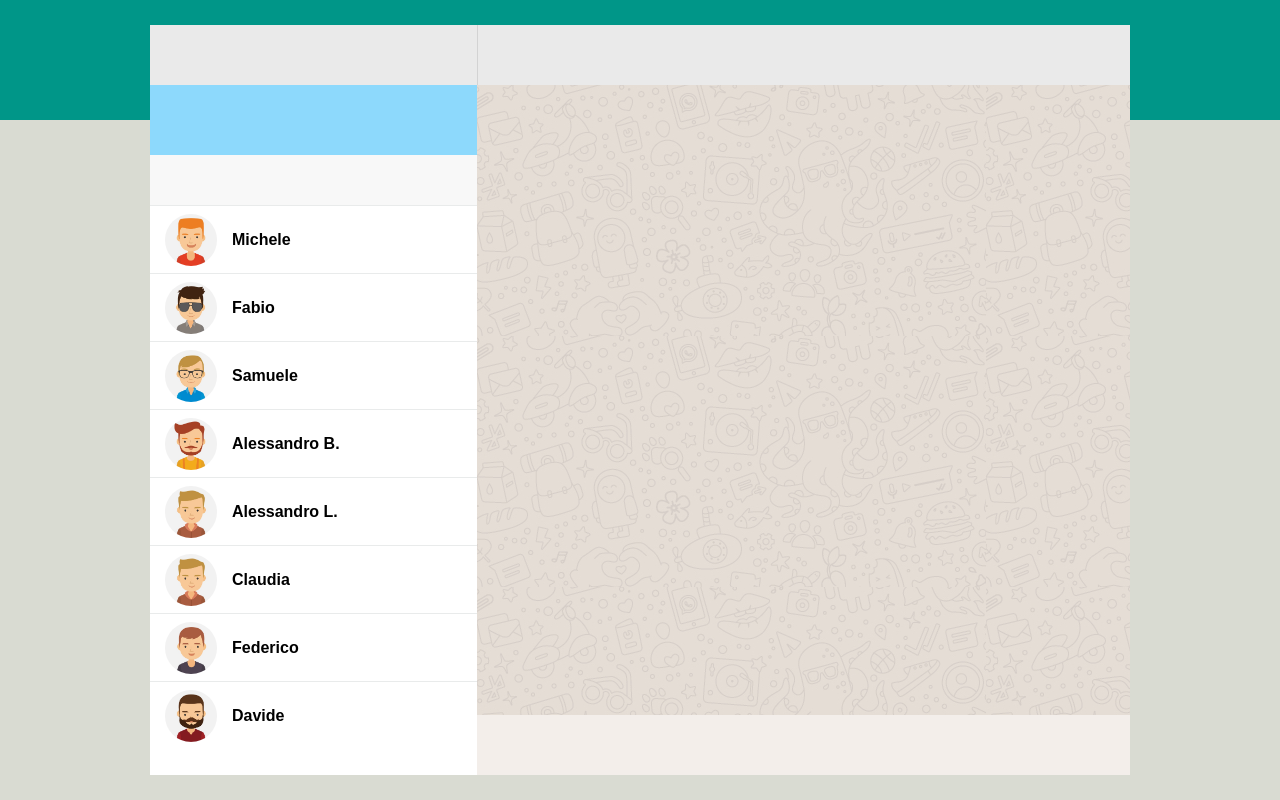
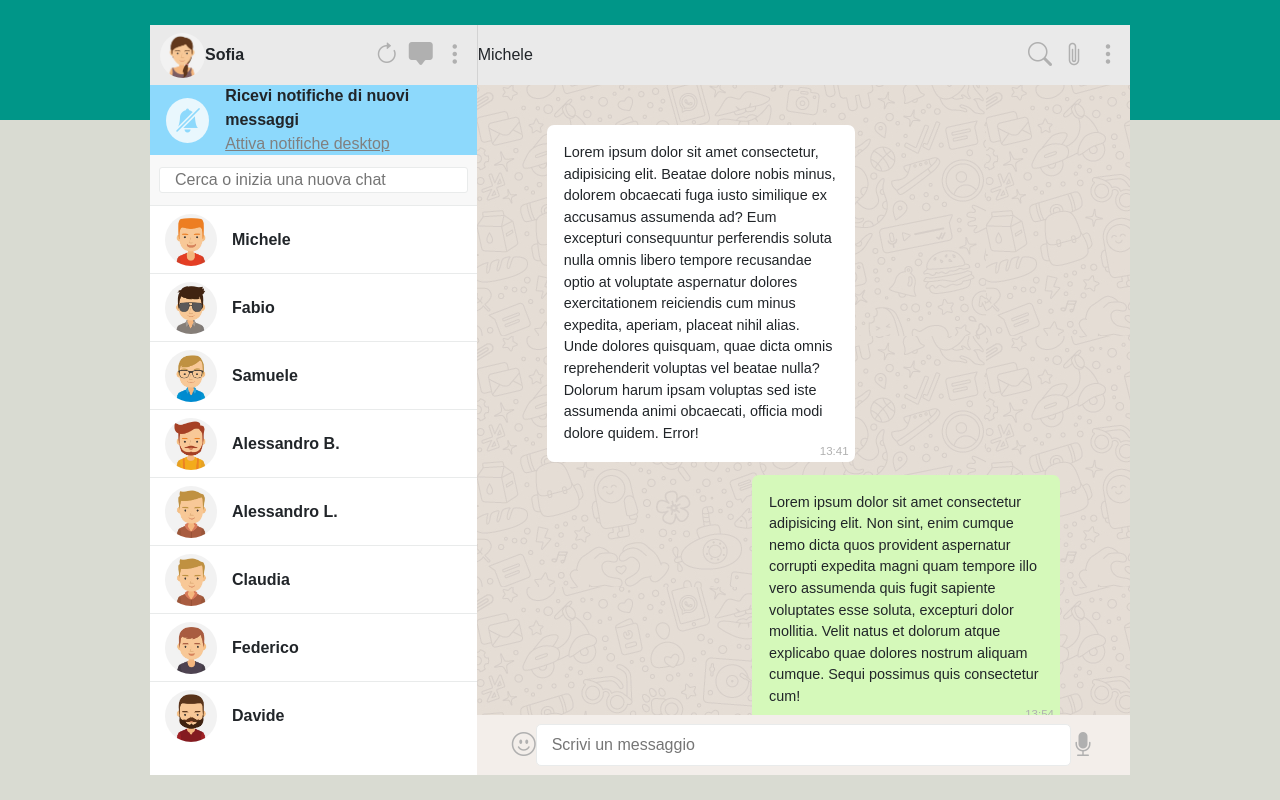
Before and after one commit to soniagaber/vue-boolzapp, a plain HTML site: page index.html in a window 1280 px wide. Drawn offline with nearby package versions, Linux system fonts and the light colour scheme.

Commit message:
fatta la grafica dei messaggi con 2 classi diverse

```diff
--- a/css/style.css
+++ b/css/style.css
@@ -48,10 +48,26 @@
     background-color: yellow;
 }
 
+#io img{
+    width: 45px;
+    height: 45px;
+    border-radius: 50%;
+    margin-left: 10px;
+}
+
+#io, #conv-attiva, #ricevi, #cerca, #scrivi{display: flex;
+    align-items: center;
+}
+
 #io, #conv-attiva{
     width: 100%;
     height: 60px;
     background-color: #EAEAEA;
+    justify-content: space-between;
+}
+
+#io i, #conv-attiva i{
+    margin-right: 10px;
 }
 
 #ricevi{
@@ -60,16 +76,46 @@
     height: 70px;
 }
 
+#cont-bell{
+    height: 45px;
+    width: 45px;
+    border-radius: 50%;
+    background-color: #E9F7FD;
+    margin: 0 16px;
+    display: flex;
+    align-items: center;
+    justify-content: center;
+}
+
+#ricevi i{
+    color:#8DD9FC;
+}
+
+#attiva{
+    text-decoration: underline;
+    color: gray;
+    cursor: pointer;
+}
+
 #cerca{
     width: 100%;
     background-color: #F8F8F8;
     height: 50px;
 }
 
+#cerca input{
+    margin-left: 9px;
+    width: calc(100% - 18px);
+    border-radius: 3px;
+    border: 1px solid #E9EBEB;
+    padding-left: 15px;
+}
+
 #contatti{
     width: 100%;
     background-color: white;
     height: calc(100% - 180px);
+    overflow-y: auto;
 }
 
 #conv-attiva{
@@ -80,12 +126,50 @@
     width: 100%;
     height: calc(100% - 120px);
     background-image: url("../img/mine.jpg");
+    display: flex;
+    flex-direction: column;
+    align-items: flex-start;
+    gap:13px;
+    padding: 40px 70px;
+    overflow-y: auto;
+}
+
+#conv .mess{
+background-color: white;
+border-radius: 7px;
+font-size: 0.9em;
+padding: 17px;
+max-width: 60%;
+min-width: 100px;
+position: relative;
+}
+
+#conv .mess.inviato{
+    align-self: flex-end;
+    background-color: #D5F9BA;
+}
+
+#conv .mess .mess-orario{
+ position: absolute;
+ bottom: 1px;
+ right: 6px;
+ font-size: 0.8em;
+ color:#B0B0B0 ;
 }
 
 #scrivi{
     width: 100%;
     height: 60px;
     background-color: #F3EEEA;
+}
+
+#scrivi input{
+    height: 42px;
+    border-radius: 5px;
+    border: 1px solid #E9EBEB;
+    padding-left: 15px;
+    width: calc(100% /6 *5);
+    margin: auto;
 }
 
 .contatto{
@@ -104,3 +188,7 @@
     margin-left: 15px;
     margin-right: 15px;
 }
+
+i{color: #B0B0B0;
+font-size: 1.5em;
+cursor: pointer;}
--- a/index.html
+++ b/index.html
@@ -5,6 +5,8 @@
     <meta http-equiv="X-UA-Compatible" content="IE=edge">
     <meta name="viewport" content="width=device-width, initial-scale=1.0">
     <title>Boolzapp</title>
+    <link href="https://cdn.jsdelivr.net/npm/bootstrap@5.3.0-alpha1/dist/css/bootstrap.min.css" rel="stylesheet" integrity="sha384-GLhlTQ8iRABdZLl6O3oVMWSktQOp6b7In1Zl3/Jr59b6EGGoI1aFkw7cmDA6j6gD" crossorigin="anonymous">
+    <link rel="stylesheet" href="https://cdn.jsdelivr.net/npm/bootstrap-icons@1.10.3/font/bootstrap-icons.css">
     <link rel="stylesheet" href="css/style.css">
 </head>
 <body>
@@ -17,9 +19,24 @@
         <div id="sfondo-sotto"></div>
         <div id="app-container">
             <div id="app-container-dx">
-                <div id="io"></div>
-                <div id="ricevi"></div>
-                <div id="cerca"></div>
+                <div id="io">
+                    <div class="dx">
+                        <img src="img/avatar_io.jpg" alt="">
+                        <b>Sofia</b></div>
+                    <div class="sx">
+                        <i class="bi bi-arrow-clockwise"></i>
+                        <i class="bi bi-chat-square-fill"></i>
+                        <i class="bi bi-three-dots-vertical"></i></div>
+                </div>
+                <div id="ricevi">
+                    <div id="cont-bell"><i class="bi bi-bell-slash-fill"></i></div>
+                    <div><b>Ricevi notifiche di nuovi messaggi</b>
+                        <div id="attiva">Attiva notifiche desktop</div>
+                    </div>
+                </div>
+                <div id="cerca">
+                    <input type="text" placeholder="Cerca o inizia una nuova chat">
+                </div>
                 <div id="contatti">
                     <div class="contatto" v-for="contact in contacts" >
                         <img :src="contact.avatar" alt="">
@@ -28,14 +45,34 @@
                 </div>
             </div>
             <div id="app-container-sx">
-                <div id="conv-attiva"></div>
-                <div id="conv"></div>
-                <div id="scrivi"></div>
+                <div id="conv-attiva">
+                    <div class="dx">Michele</div>
+                    <div class="sx">
+                        <i class="bi bi-search"></i>
+                        <i class="bi bi-paperclip"></i>
+                        <i class="bi bi-three-dots-vertical"></i>
+                    </div>
+                </div>
+                <div id="conv">
+                    <div class="mess">Lorem ipsum dolor sit amet consectetur, adipisicing elit. Beatae dolore nobis minus, dolorem obcaecati fuga iusto similique ex accusamus assumenda ad? Eum excepturi consequuntur perferendis soluta nulla omnis libero tempore recusandae optio at voluptate aspernatur dolores exercitationem reiciendis cum minus expedita, aperiam, placeat nihil alias. Unde dolores quisquam, quae dicta omnis reprehenderit voluptas vel beatae nulla? Dolorum harum ipsam voluptas sed iste assumenda animi obcaecati, officia modi dolore quidem. Error!
+                        <div class="mess-orario">13:41</div>
+                    </div>
+                    <div class="mess inviato">
+                        Lorem ipsum dolor sit amet consectetur adipisicing elit. Non sint, enim cumque nemo dicta quos provident aspernatur corrupti expedita magni quam tempore illo vero assumenda quis fugit sapiente voluptates esse soluta, excepturi dolor mollitia. Velit natus et dolorum atque explicabo quae dolores nostrum aliquam cumque. Sequi possimus quis consectetur cum!<div class="mess-orario">13:54</div></div>
+                    <div class="mess">Lorem ipsum dolor sit amet con
+                            <div class="mess-orario">13:41</div>
+                        </div>
+                </div>
+                <div id="scrivi">
+                    <i class="bi bi-emoji-smile" style="margin-left: 35px;"></i>
+                    <input type="text" placeholder="Scrivi un messaggio">
+                    <i class="bi bi-mic-fill" style="margin-right: 35px;"></i>
+                </div>
             </div>
         </div>
 
     </div>
-
+    <script src="https://cdn.jsdelivr.net/npm/bootstrap@5.3.0-alpha1/dist/js/bootstrap.bundle.min.js" integrity="sha384-w76AqPfDkMBDXo30jS1Sgez6pr3x5MlQ1ZAGC+nuZB+EYdgRZgiwxhTBTkF7CXvN" crossorigin="anonymous"></script>
     <script src="js/script.js"></script>
 </body>
 </html>
```
